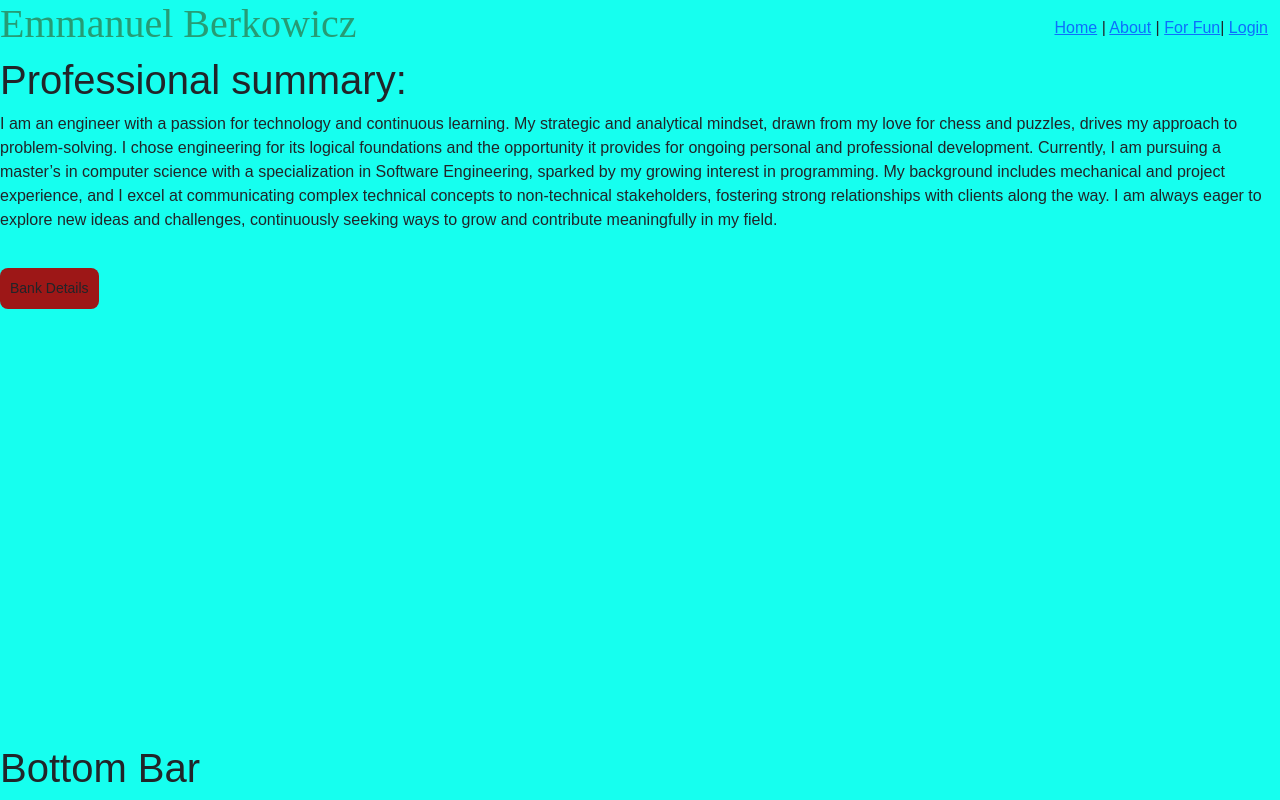
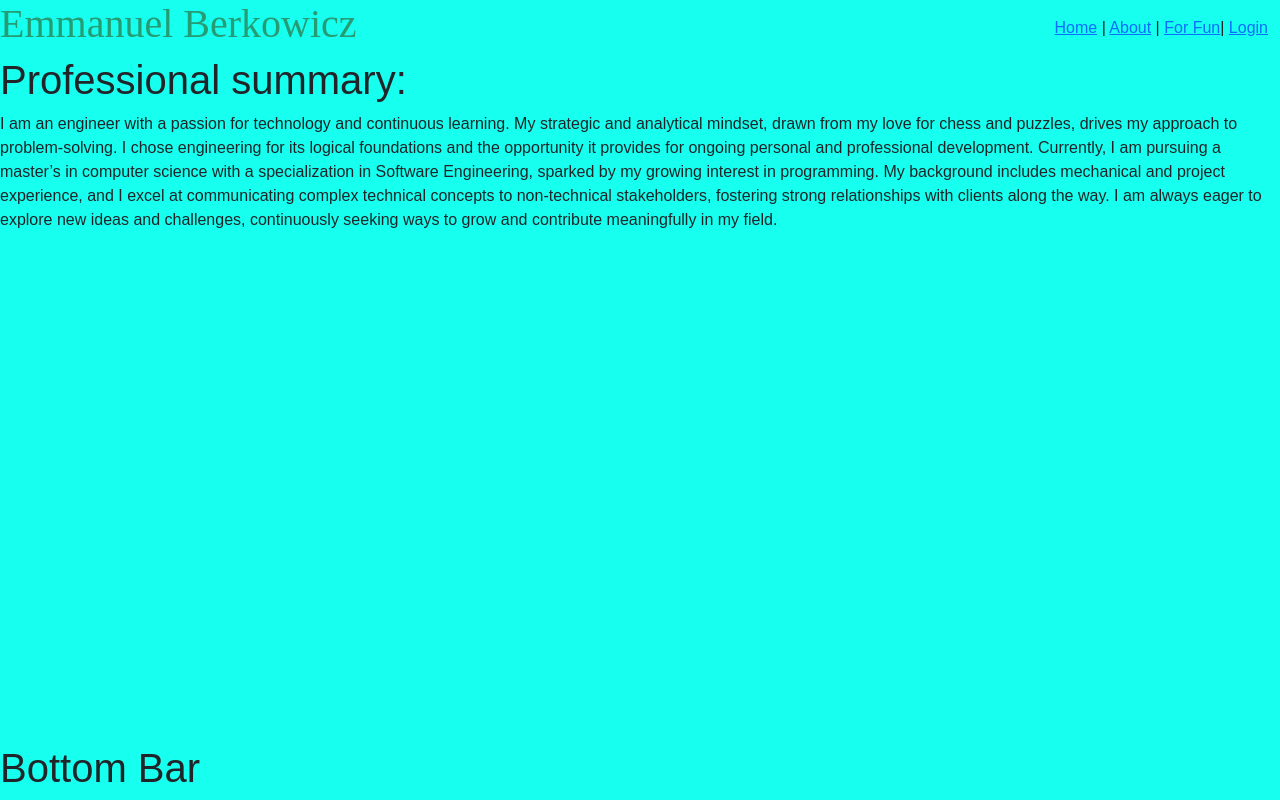
Before and after one commit to AnosVoldygod/emmanwebsite-, a Vue app: page / in a window 1280 px wide. Built offline with nearby package versions, Linux system fonts and the light colour scheme.

Commit message:
ProfSummary.vue: Remove troll button

```diff
--- a/src/components/ProfSummary.vue
+++ b/src/components/ProfSummary.vue
@@ -1,9 +1,6 @@
 <script setup>
 import { ref } from 'vue'
 let additionalPoints = ref(false)
-const goToTroll = () => {
-  window.location.href = 'https://www.youtube.com/watch?v=xvFZjo5PgG0'
-}
 </script>
 
 <template>
@@ -28,7 +25,6 @@ const goToTroll = () => {
         field.
       </p>
     </div>
-    <button class="btn" @click="goToTroll">Bank Details</button>
   </main>
 </template>
 
```
